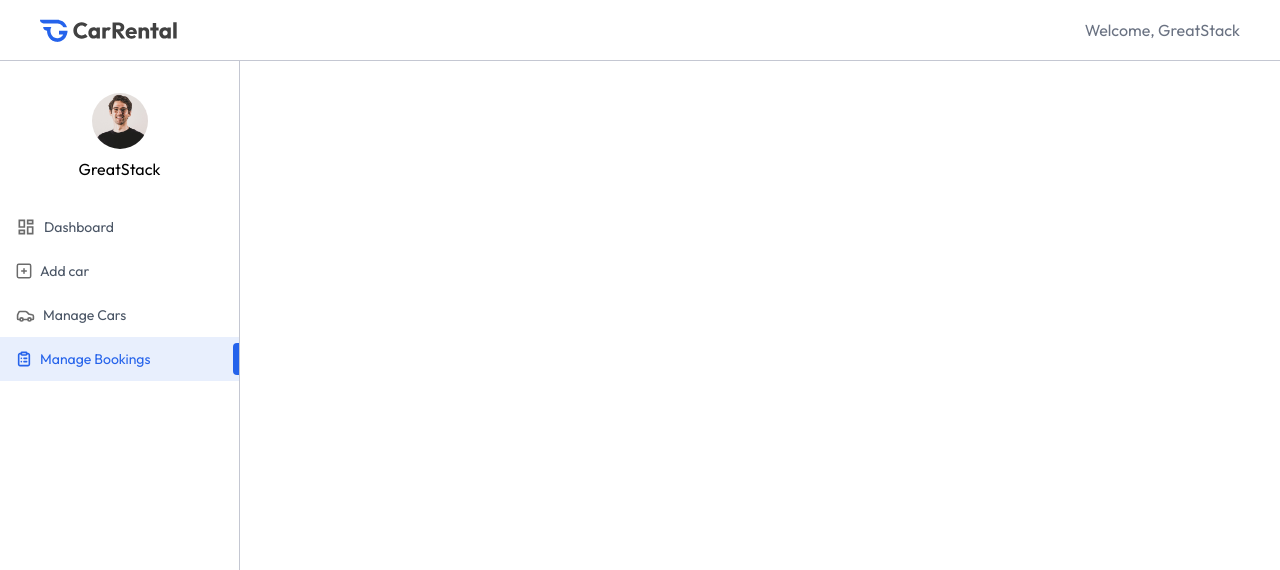
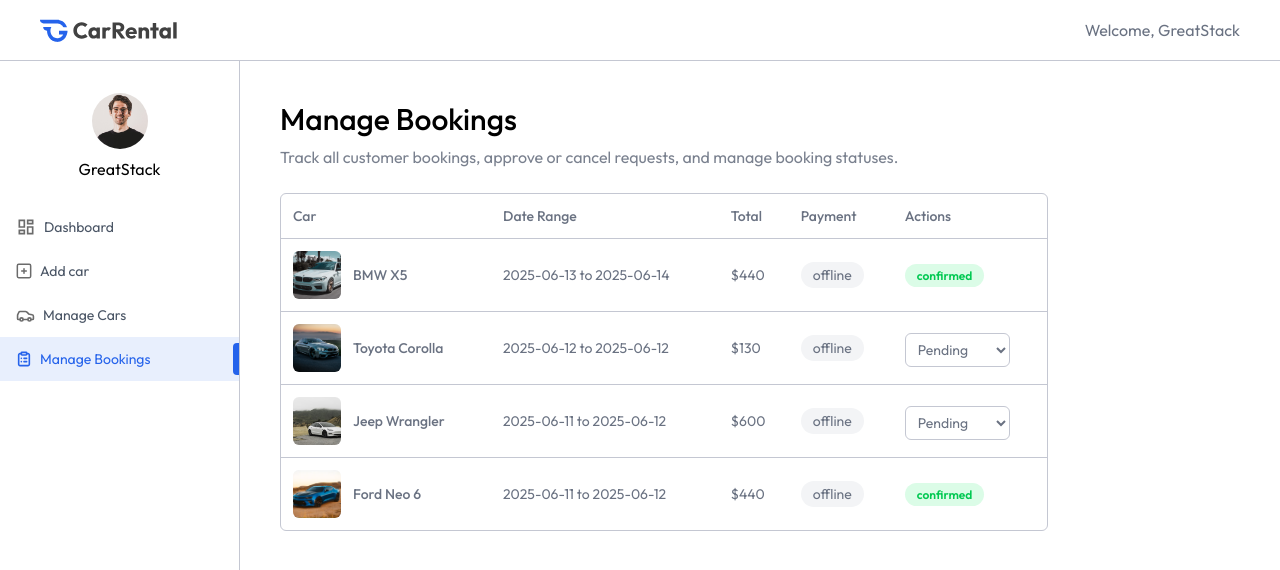
Before and after one commit to Pinki049/CarRental_MERN, a React (Vite) app in the folder client/: page /owner/manage-bookings in a window 1280 px wide. Shown: the top 570 px of the page. Built offline with nearby package versions, Linux system fonts and the light colour scheme.

Commit message:
manage booking and login page ( frontend completed)

```diff
--- a/client/src/App.jsx
+++ b/client/src/App.jsx
@@ -11,6 +11,7 @@
 import AddCar from './pages/owner/AddCar'
 import ManageCars from './pages/owner/ManageCars'
 import ManageBookings from './pages/owner/ManageBookings'
+import Login from './components/Login'
 
 const App = () => {
 
@@ -19,6 +20,7 @@
 
   return (
     <>
+      {showLogin && <Login setShowLogin={setShowLogin}/>}
       {!isOwnerPath && <Navbar setShowLogin={setShowLogin}/>}
 
      <Routes>
--- /dev/null
+++ b/client/src/components/Login.jsx
@@ -0,0 +1,52 @@
+import React from 'react'
+
+const Login = ({ setShowLogin }) => {
+
+    const [state, setState] = React.useState("login");
+    const [name, setName] = React.useState("");
+    const [email, setEmail] = React.useState("");
+    const [password, setPassword] = React.useState("");
+
+    const onSubmitHandler = async (event)=>{
+        event.preventDefault()
+    }
+
+ return (
+    <div onClick={()=> setShowLogin(false)} className='fixed top-0 bottom-0 left-0 right-0 z-100 flex items-center
+    text-sm text-gray-600 bg-black/50'>
+       <form onSubmit={onSubmitHandler} onClick={(e)=>e.stopPropagation()} className="flex flex-col gap-4 m-auto items-start p-8 py-12 w-80 sm:w-[352px] text-gray-500 rounded-lg shadow-xl border border-gray-200 bg-white">
+            <p className="text-2xl font-medium m-auto">
+                <span className="text-primary">User</span> {state === "login" ? "Login" : "Sign Up"}
+            </p>
+            {state === "register" && (
+                <div className="w-full">
+                    <p>Name</p>
+                    <input onChange={(e) => setName(e.target.value)} value={name} placeholder="type here" className="border border-gray-200 rounded w-full p-2 mt-1 outline-primary" type="text" required />
+                </div>
+            )}
+            <div className="w-full ">
+                <p>Email</p>
+                <input onChange={(e) => setEmail(e.target.value)} value={email} placeholder="type here" className="border border-gray-200 rounded w-full p-2 mt-1 outline-primary" type="email" required />
+            </div>
+            <div className="w-full ">
+                <p>Password</p>
+                <input onChange={(e) => setPassword(e.target.value)} value={password} placeholder="type here" className="border border-gray-200 rounded w-full p-2 mt-1 outline-primary" type="password" required />
+            </div>
+            {state === "register" ? (
+                <p>
+                    Already have account? <span onClick={() => setState("login")} className="text-primary cursor-pointer">click here</span>
+                </p>
+            ) : (
+                <p>
+                    Create an account? <span onClick={() => setState("register")} className="text-primary cursor-pointer">click here</span>
+                </p>
+            )}
+            <button className="bg-primary hover:bg-blue-800 transition-all text-white w-full py-2 rounded-md cursor-pointer">
+                {state === "register" ? "Create Account" : "Login"}
+            </button>
+        </form>
+    </div>
+  )
+}
+
+export default Login
--- a/client/src/pages/owner/ManageBookings.jsx
+++ b/client/src/pages/owner/ManageBookings.jsx
@@ -1,8 +1,80 @@
-import React from 'react'
+import React, { useEffect, useState } from 'react'
+import { dummyMyBookingsData } from '../../assets/assets'
+import Title from '../../components/owner/Title'
 
 const ManageBookings = () => {
+
+  const currency = import.meta.env.VITE_CURRENCY
+  const [bookings, setBookings] = useState([])
+
+  const fetchOwnerBookings = async ()=>{
+    setBookings(dummyMyBookingsData)
+  }
+
+  useEffect(()=>{
+    fetchOwnerBookings()
+  },[])
+
   return (
-    <div>
+    <div className='px-4 pt-10 md:px-10 w-full'>
+
+      <Title title="Manage Bookings" subTitle="Track all customer bookings, approve or cancel
+       requests, and manage booking statuses."/>
+
+      <div className='max-w-3xl w-full rounded-md overflow-hidden
+      border border-borderColor mt-6'>
+
+        <table className='w-full border-collapse text-left text-sm text-gray-600'>
+         <thead className='text-gray-500'>
+          <tr>
+           <th className='p-3 font-medium'>Car</th>
+           <th className='p-3 font-medium max-md:hidden'>Date Range</th>
+           <th className='p-3 font-medium'>Total</th>
+           <th className='p-3 font-medium max-md:hidden'>Payment</th>
+           <th className='p-3 font-medium'>Actions</th>
+          </tr>
+         </thead>
+         <tbody>
+            {bookings.map((booking, index)=>(
+              <tr key={index} className='border-t border-borderColor text-gray-500'>
+
+                <td className='p-3 flex items-center gap-3'>
+                <img src={booking.car.image} alt="" className='h-12 w-12 aspect-square
+                rounded-md object-cover'/>
+                <p className='font-medium mx-md:hidden'>{booking.car.brand} {booking.car.model}</p>
+                </td>
+
+              <td className='p-3 max-md:hidden'>
+               {booking.pickupDate.split('T')[0]} to {booking.returnDate.split('T')[0]}
+              </td>
+
+              <td className='p-3'>{currency}{booking.price}</td>
+
+              <td className='p-3 max-md:hidden'>
+              <span className='bg-gray-100 px-3 py-1 rounded-full text-ts'>offline</span>
+              </td>
+
+              <td className='p-3'>
+                {booking.status === 'pending' ? (
+                  <select value={booking.status} className='px-2 py-1.5 mt-1 text-gray-500 border border-borderColor
+                  rounded-md outline-none'>
+                    <option value="pending">Pending</option>
+                    <option value="cancelled">Cancelled</option>
+                    <option value="confirmed">Confirmed</option>
+                  </select>
+                ) : (
+                  <span className={`px-3 py-1 rounded-full text-xs font-semibold
+                    ${booking.status === 'confirmed' ? 'bg-green-100 text-green-500'
+                      : 'bg-red-100 text-red-500'}`}>{booking.status}</span>
+                )}
+              </td>
+
+              </tr>
+            ))}
+         </tbody>
+        </table>
+
+      </div>
 
     </div>
   )
```
